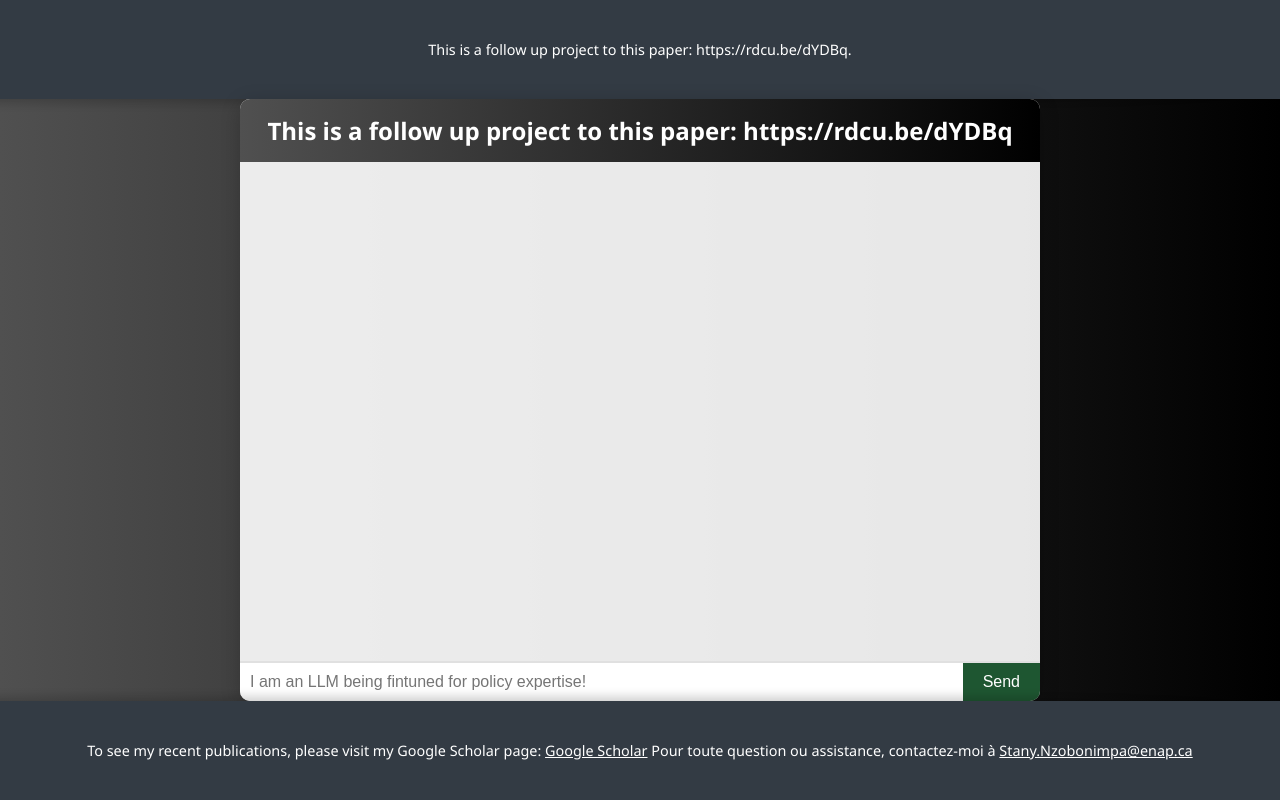
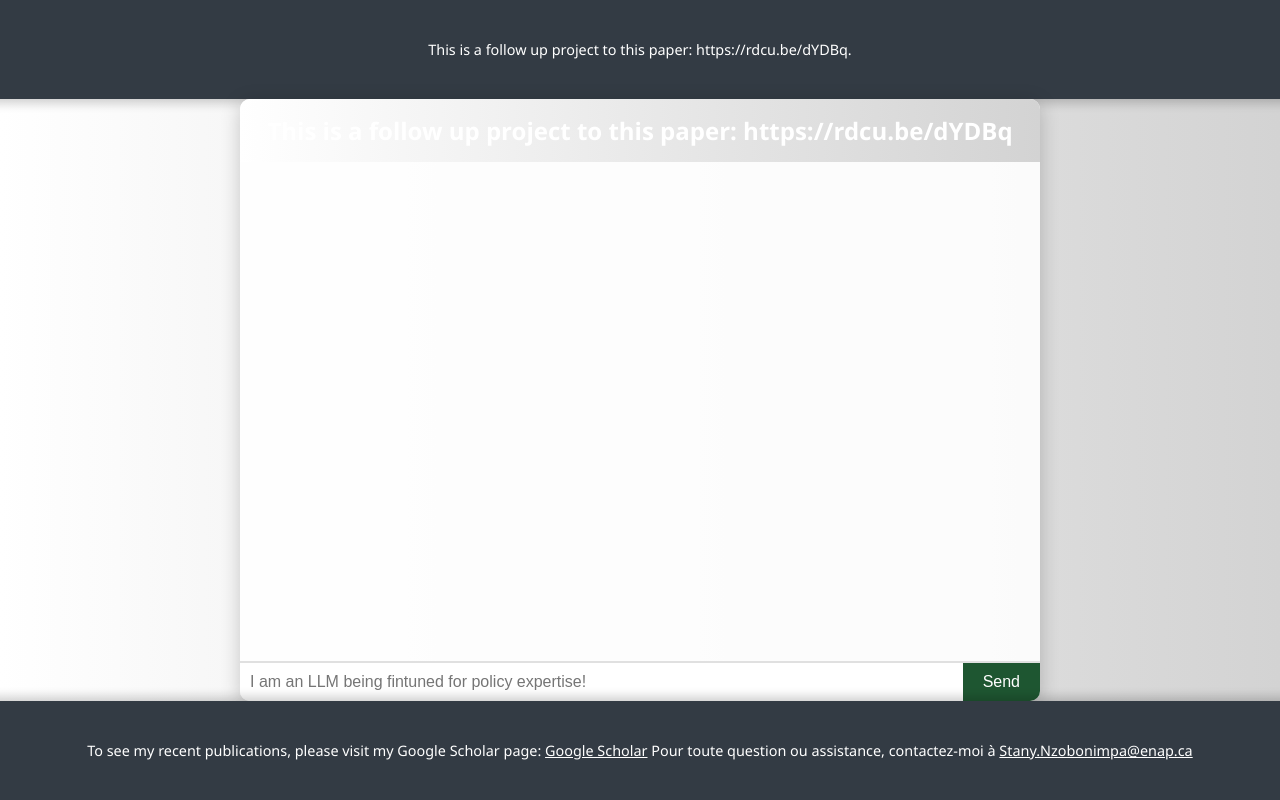
Before and after one commit to snsn3/policy-LLM, a Flask app: page / in a window 1280 px wide. Run offline with Flask 2, Linux system fonts and the light colour scheme.

Commit message:
Update index.html

```diff
--- a/templates/index.html
+++ b/templates/index.html
@@ -7,7 +7,7 @@
     <style>
         body {
     font-family: 'Segoe UI', Tahoma, Geneva, Verdana, sans-serif;
-    background: linear-gradient(to right, #505050, #000000); /* Gradient from darker grey to black */
+    background: linear-gradient(to right, #FFFFFF, #D3D3D3); /* Gradient from darker grey to black */
     margin: 0;
     padding: 0;
     display: flex;
@@ -31,7 +31,7 @@
             animation: fadeIn 0.5s ease-in-out;
         }
         .chat-header {
-            background: linear-gradient(to right, #505050, #000000);
+            background: linear-gradient(to right, #FFFFFF, #D3D3D3);
             color: #ffffff;
             padding: 15px;
             text-align: center;
```
